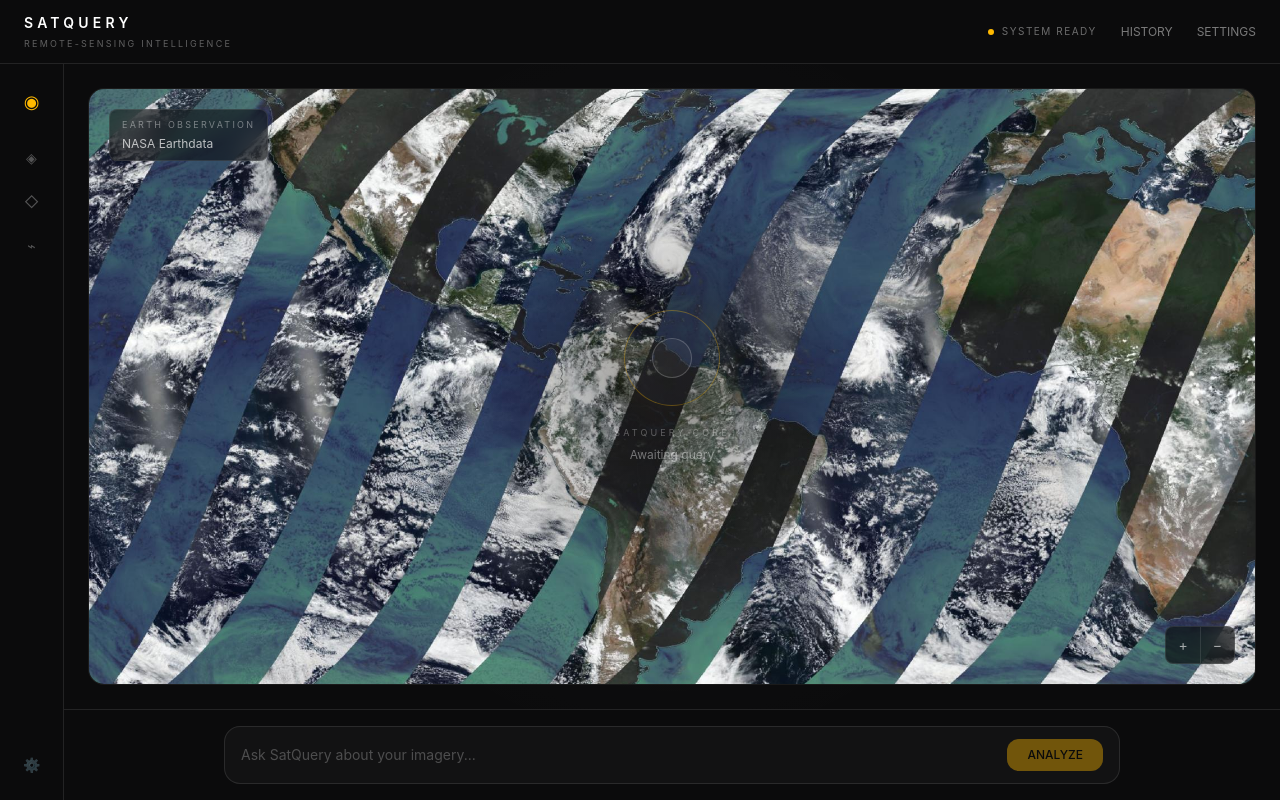
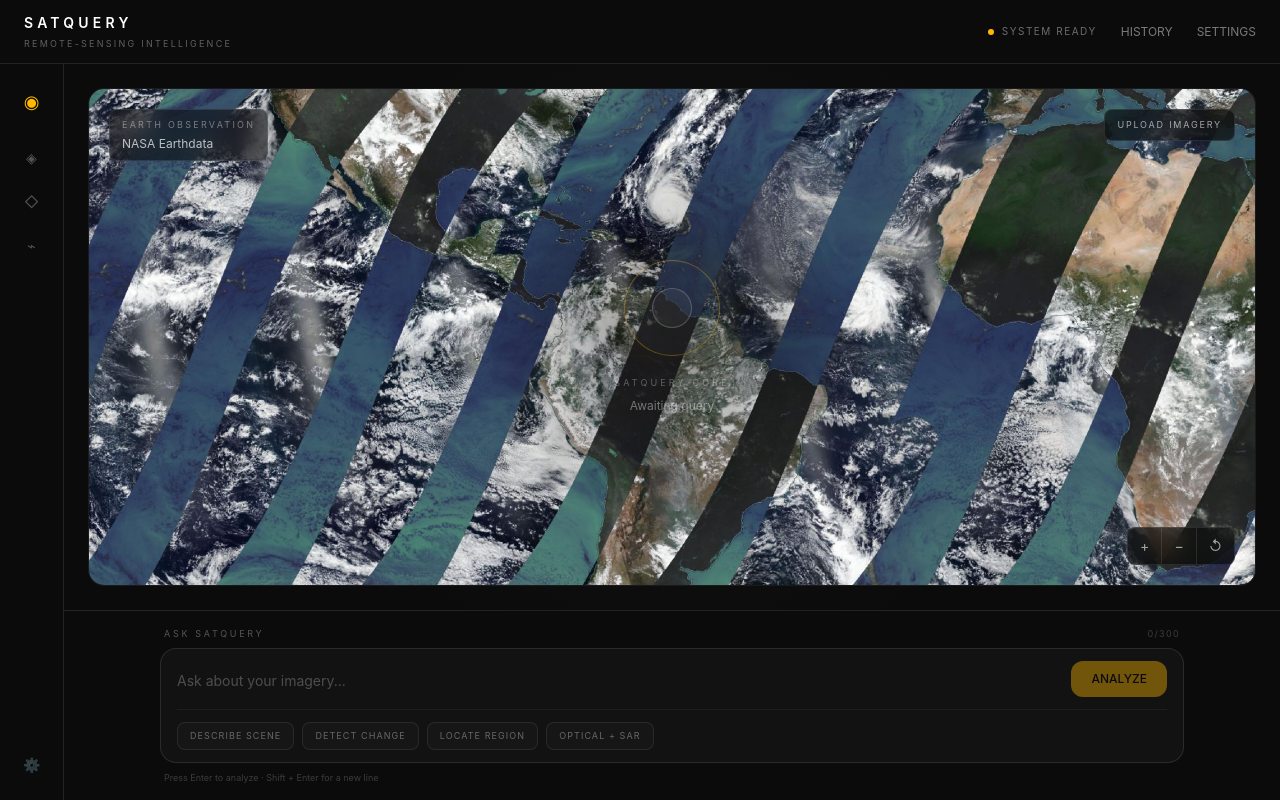
Before and after one commit to Adammyya/satquery-ai, a React (Vite) app: page / in a window 1280 px wide. Built offline with nearby package versions, Linux system fonts and the light colour scheme.

Commit message:
feat: add analysis execution trace

```diff
--- /dev/null
+++ b/src/components/analysis/AnalysisTrace.jsx
@@ -0,0 +1,115 @@
+import { useState } from "react";
+import useAnalysisStore from "../../store/analysisStore";
+
+function AnalysisTrace() {
+  const [expanded, setExpanded] = useState(false);
+
+  const executionTrace = useAnalysisStore(
+    (state) => state.executionTrace
+  );
+
+  const status = useAnalysisStore((state) => state.status);
+
+  if (!executionTrace.length) {
+    return null;
+  }
+
+  const visibleEvents = expanded
+    ? executionTrace
+    : executionTrace.slice(-4);
+
+  return (
+    <div className="absolute bottom-6 left-6 z-20 w-[300px] overflow-hidden rounded-2xl border border-white/10 bg-[#0b0b0c]/90 shadow-2xl backdrop-blur-xl">
+      <button
+        type="button"
+        onClick={() => setExpanded((current) => !current)}
+        className="flex w-full items-center justify-between border-b border-white/10 px-4 py-3 text-left transition-colors hover:bg-white/[0.03]"
+      >
+        <div>
+          <p className="text-[9px] tracking-[0.3em] text-white/30">
+            EXECUTION
+          </p>
+
+          <p className="mt-1 text-xs font-medium text-white/70">
+            ANALYSIS TRACE
+          </p>
+        </div>
+
+        <span className="text-xs text-white/30">
+          {expanded ? "−" : "+"}
+        </span>
+      </button>
+
+      <div className="max-h-72 overflow-y-auto px-4 py-3">
+        <div className="space-y-3">
+          {visibleEvents.map((event, index) => {
+            const isProcessing = event.type === "processing";
+
+            return (
+              <div
+                key={`${event.label}-${index}`}
+                className="flex gap-3"
+              >
+                <div className="flex flex-col items-center">
+                  <div
+                    className={`mt-1 flex h-4 w-4 items-center justify-center rounded-full border ${
+                      isProcessing
+                        ? "border-amber-400/50"
+                        : "border-emerald-400/30"
+                    }`}
+                  >
+                    <span
+                      className={`h-1.5 w-1.5 rounded-full ${
+                        isProcessing
+                          ? "bg-amber-400"
+                          : "bg-emerald-400"
+                      }`}
+                    />
+                  </div>
+
+                  {index < visibleEvents.length - 1 && (
+                    <div className="mt-1 h-full min-h-5 w-px bg-white/10" />
+                  )}
+                </div>
+
+                <div className="min-w-0 pb-1">
+                  <p
+                    className={`text-[9px] tracking-[0.15em] ${
+                      isProcessing
+                        ? "text-amber-300/70"
+                        : "text-white/50"
+                    }`}
+                  >
+                    {event.label}
+                  </p>
+
+                  <p className="mt-1 text-[10px] leading-4 text-white/30">
+                    {event.detail}
+                  </p>
+                </div>
+              </div>
+            );
+          })}
+        </div>
+
+        {!expanded && executionTrace.length > 4 && (
+          <button
+            type="button"
+            onClick={() => setExpanded(true)}
+            className="mt-3 text-[9px] tracking-[0.15em] text-white/30 transition-colors hover:text-white/60"
+          >
+            SHOW FULL TRACE →
+          </button>
+        )}
+      </div>
+
+      <div className="border-t border-white/5 px-4 py-2">
+        <p className="text-[8px] tracking-[0.2em] text-white/20">
+          STATUS: {status.replaceAll("_", " ").toUpperCase()}
+        </p>
+      </div>
+    </div>
+  );
+}
+
+export default AnalysisTrace;
--- a/src/components/imagery/ImageryViewer.jsx
+++ b/src/components/imagery/ImageryViewer.jsx
@@ -1,4 +1,4 @@
-import { useState } from "react";
+import { useRef, useState } from "react";
 import useImageryStore from "../../store/imageryStore";
 
 function ImageryViewer() {
@@ -6,8 +6,42 @@ function ImageryViewer() {
   const [pan, setPan] = useState({ x: 0, y: 0 });
   const [dragging, setDragging] = useState(false);
   const [dragStart, setDragStart] = useState({ x: 0, y: 0 });
+  const resetView = () => {
+  setZoom(1);
+  setPan({ x: 0, y: 0 });
+};
+const fileInputRef = useRef(null);
+
+const handleUpload = (event) => {
+  const file = event.target.files?.[0];
+
+  if (!file) {
+    return;
+  }
+
+  if (!file.type.startsWith("image/")) {
+    return;
+  }
+
+  const assetUrl = URL.createObjectURL(file);
+
+  setImage({
+    id: `upload-${Date.now()}`,
+    source: "LOCAL UPLOAD",
+    filename: file.name,
+    assetUrl,
+    acquisitionDate: null,
+    modality: "unknown",
+  });
+
+  setZoom(1);
+  setPan({ x: 0, y: 0 });
+
+  event.target.value = "";
+};
 
   const image = useImageryStore((state) => state.image);
+const setImage = useImageryStore((state) => state.setImage);
 
   const handleMouseDown = (event) => {
     if (zoom === 1) {
@@ -72,6 +106,21 @@ function ImageryViewer() {
       />
 
       <div className="pointer-events-none absolute inset-0 bg-[radial-gradient(circle_at_center,rgba(11,11,12,0.5),transparent_30%)]" />
+      <input
+  ref={fileInputRef}
+  type="file"
+  accept=".jpg,.jpeg,.png,.webp"
+  onChange={handleUpload}
+  className="hidden"
+/>
+
+<button
+  type="button"
+  onClick={() => fileInputRef.current?.click()}
+  className="absolute right-5 top-5 z-10 rounded-lg border border-white/10 bg-black/60 px-3 py-2 text-[9px] tracking-[0.2em] text-white/60 backdrop-blur-md transition-colors hover:border-amber-400/30 hover:text-white"
+>
+  UPLOAD IMAGERY
+</button>
 
       <div className="pointer-events-none absolute left-5 top-5 rounded-lg border border-white/10 bg-black/50 px-3 py-2 backdrop-blur-md">
         <p className="text-[9px] tracking-[0.25em] text-white/40">
@@ -108,6 +157,16 @@ function ImageryViewer() {
         >
           −
         </button>
+        <div className="w-px bg-white/10" />
+
+<button
+  type="button"
+  onClick={resetView}
+  className="px-3 py-2 text-sm text-white/60 transition-colors hover:bg-white/10 hover:text-white"
+  title="Reset view"
+>
+  ↺
+</button>
       </div>
     </div>
   );
--- a/src/components/query/QueryDock.jsx
+++ b/src/components/query/QueryDock.jsx
@@ -3,8 +3,37 @@ import useAnalysisStore from "../../store/analysisStore";
 import { analyzeQuery } from "../../services/api/queryApi";
 import { runMockAnalysis } from "../../services/websocket/analysisSocket";
 
+const suggestedQueries = [
+  {
+    label: "DESCRIBE SCENE",
+    query: "Describe this scene.",
+  },
+  {
+    label: "DETECT CHANGE",
+    query: "What changed between these two observations?",
+  },
+  {
+    label: "LOCATE REGION",
+    query: "Where is the built-up region?",
+  },
+  {
+    label: "OPTICAL + SAR",
+    query: "Compare optical and SAR observations.",
+  },
+];
+
+const processingStates = [
+  "understanding",
+  "validating",
+  "routing",
+  "analyzing",
+  "evidence",
+];
+
 function QueryDock() {
   const [input, setInput] = useState("");
+
+  const status = useAnalysisStore((state) => state.status);
 
   const setQuery = useAnalysisStore((state) => state.setQuery);
   const setStatus = useAnalysisStore((state) => state.setStatus);
@@ -12,42 +41,95 @@ function QueryDock() {
   const setResult = useAnalysisStore((state) => state.setResult);
   const setConfidence = useAnalysisStore((state) => state.setConfidence);
   const setEvidence = useAnalysisStore((state) => state.setEvidence);
+  const addTraceEvent = useAnalysisStore(
+    (state) => state.addTraceEvent
+  );
+
+  const isProcessing = processingStates.includes(status);
 
   const handleEvent = (event) => {
     switch (event.type) {
       case "task_detected":
         setTask(event.task);
         setStatus("understanding");
+
+        addTraceEvent({
+          type: "success",
+          label: "TASK DETECTED",
+          detail: event.task.replaceAll("_", " "),
+        });
         break;
 
       case "input_validated":
         setStatus("validating");
+
+        addTraceEvent({
+          type: "success",
+          label: "INPUT VALIDATED",
+          detail: "Imagery and query are compatible",
+        });
         break;
 
       case "workflow_selected":
         setStatus("routing");
+
+        addTraceEvent({
+          type: "success",
+          label: "WORKFLOW SELECTED",
+          detail: event.workflow.replaceAll("_", " "),
+        });
         break;
 
       case "agent_started":
         setStatus("analyzing");
+
+        addTraceEvent({
+          type: "success",
+          label: "AGENT STARTED",
+          detail: event.agent,
+        });
         break;
 
       case "processing":
         setStatus("analyzing");
+
+        addTraceEvent({
+          type: "processing",
+          label: "PROCESSING",
+          detail: `Analysis progress ${event.progress}%`,
+        });
         break;
 
       case "agent_completed":
         setStatus("analyzing");
+
+        addTraceEvent({
+          type: "success",
+          label: "AGENT COMPLETED",
+          detail: event.agent,
+        });
         break;
 
       case "evidence_ready":
         setEvidence(event.evidence);
         setStatus("evidence");
+
+        addTraceEvent({
+          type: "success",
+          label: "EVIDENCE READY",
+          detail: "Analytical evidence collected",
+        });
         break;
 
       case "result":
         setResult(event.result);
         setConfidence(event.result.confidence);
+
+        addTraceEvent({
+          type: "success",
+          label: "RESULT GENERATED",
+          detail: "Explainable analysis result ready",
+        });
         break;
 
       case "complete":
@@ -62,11 +144,12 @@ function QueryDock() {
   const handleAnalyze = async () => {
     const query = input.trim();
 
-    if (!query) {
+    if (!query || isProcessing) {
       return;
     }
 
     setQuery(query);
+
     setStatus("understanding");
 
     try {
@@ -83,29 +166,108 @@ function QueryDock() {
     }
   };
 
+  const handleKeyDown = (event) => {
+    if (event.key === "Enter" && !event.shiftKey) {
+      event.preventDefault();
+      handleAnalyze();
+    }
+  };
+
+  const getButtonLabel = () => {
+    if (status === "understanding") {
+      return "UNDERSTANDING...";
+    }
+
+    if (status === "validating") {
+      return "VALIDATING...";
+    }
+
+    if (status === "routing") {
+      return "ROUTING...";
+    }
+
+    if (status === "analyzing") {
+      return "ANALYZING...";
+    }
+
+    if (status === "evidence") {
+      return "EVIDENCE...";
+    }
+
+    return "ANALYZE";
+  };
+
   return (
     <div className="border-t border-white/10 bg-[#0b0b0c] p-4">
-      <div className="mx-auto flex max-w-4xl items-center gap-3 rounded-2xl border border-white/10 bg-white/[0.03] px-4 py-3">
-        <input
-          type="text"
+      <div className="mx-auto max-w-5xl">
+        <div className="mb-2 flex items-center justify-between px-1">
+          <p className="text-[9px] tracking-[0.3em] text-white/30">
+            ASK SATQUERY
+          </p>
+
+          <p className="text-[9px] tracking-[0.15em] text-white/20">
+            {input.length}/300
+          </p>
+        </div>
+
+        <div
+          className={`rounded-2xl border bg-white/[0.03] px-4 py-3 transition-colors ${
+            isProcessing
+              ? "border-amber-400/20"
+              : "border-white/10 focus-within:border-white/20"
+          }`}
+        >
+          <div className="flex items-end gap-3">
+            <textarea
               value={input}
-          onChange={(event) => setInput(event.target.value)}
-          onKeyDown={(event) => {
-            if (event.key === "Enter") {
-              handleAnalyze();
+              onChange={(event) => {
+                if (event.target.value.length <= 300) {
+                  setInput(event.target.value);
                 }
               }}
-          placeholder="Ask SatQuery about your imagery..."
-          className="flex-1 bg-transparent text-sm text-white outline-none placeholder:text-white/25"
+              onKeyDown={handleKeyDown}
+              disabled={isProcessing}
+              rows={1}
+              placeholder="Ask about your imagery..."
+              className="max-h-24 min-h-8 flex-1 resize-none bg-transparent py-1 text-sm leading-6 text-white outline-none placeholder:text-white/25 disabled:cursor-not-allowed disabled:opacity-50"
             />
 
             <button
+              type="button"
               onClick={handleAnalyze}
-          disabled={!input.trim()}
-          className="rounded-xl bg-amber-400 px-5 py-2 text-xs font-medium text-black transition-all hover:scale-[1.02] disabled:cursor-not-allowed disabled:opacity-40"
+              disabled={!input.trim() || isProcessing}
+              className="shrink-0 rounded-xl bg-amber-400 px-5 py-2.5 text-xs font-medium text-black transition-all hover:scale-[1.02] disabled:cursor-not-allowed disabled:opacity-40 disabled:hover:scale-100"
             >
-          ANALYZE
+              {getButtonLabel()}
             </button>
+          </div>
+
+          <div className="mt-3 flex flex-wrap gap-2 border-t border-white/5 pt-3">
+            {suggestedQueries.map((suggestion) => (
+              <button
+                key={suggestion.label}
+                type="button"
+                disabled={isProcessing}
+                onClick={() => setInput(suggestion.query)}
+                className="rounded-lg border border-white/8 bg-white/[0.02] px-3 py-1.5 text-[9px] tracking-[0.12em] text-white/35 transition-colors hover:border-white/15 hover:bg-white/[0.04] hover:text-white/70 disabled:cursor-not-allowed disabled:opacity-30"
+              >
+                {suggestion.label}
+              </button>
+            ))}
+          </div>
+        </div>
+
+        <div className="mt-2 flex items-center justify-between px-1">
+          <p className="text-[9px] text-white/20">
+            Press Enter to analyze · Shift + Enter for a new line
+          </p>
+
+          {status === "complete" && (
+            <p className="text-[9px] tracking-[0.15em] text-emerald-400/60">
+              ANALYSIS READY
+            </p>
+          )}
+        </div>
       </div>
     </div>
   );
--- a/src/components/shell/AppShell.jsx
+++ b/src/components/shell/AppShell.jsx
@@ -1,4 +1,5 @@
 import ResultPanel from "../analysis/ResultPanel";
+import AnalysisTrace from "../analysis/AnalysisTrace";
 import ImageryViewer from "../imagery/ImageryViewer";
 import TopBar from "./TopBar";
 import NavigationRail from "./NavigationRail";
@@ -20,6 +21,7 @@ function AppShell() {
             <ImageryViewer />
             <SatQueryCore />
             <ResultPanel />
+            <AnalysisTrace />
           </section>
 
           <QueryDock />
--- a/src/store/analysisStore.js
+++ b/src/store/analysisStore.js
@@ -7,6 +7,7 @@ const useAnalysisStore = create((set) => ({
   result: null,
   confidence: null,
   evidence: null,
+  executionTrace: [],
 
   setQuery: (query) => {
     set({ query });
@@ -32,6 +33,12 @@ const useAnalysisStore = create((set) => ({
     set({ evidence });
   },
 
+  addTraceEvent: (event) => {
+    set((state) => ({
+      executionTrace: [...state.executionTrace, event],
+    }));
+  },
+
   resetAnalysis: () => {
     set({
       query: "",
@@ -40,6 +47,7 @@ const useAnalysisStore = create((set) => ({
       result: null,
       confidence: null,
       evidence: null,
+      executionTrace: [],
     });
   },
 }));
```
Lines whose indentation alone changed are shown as unchanged.
